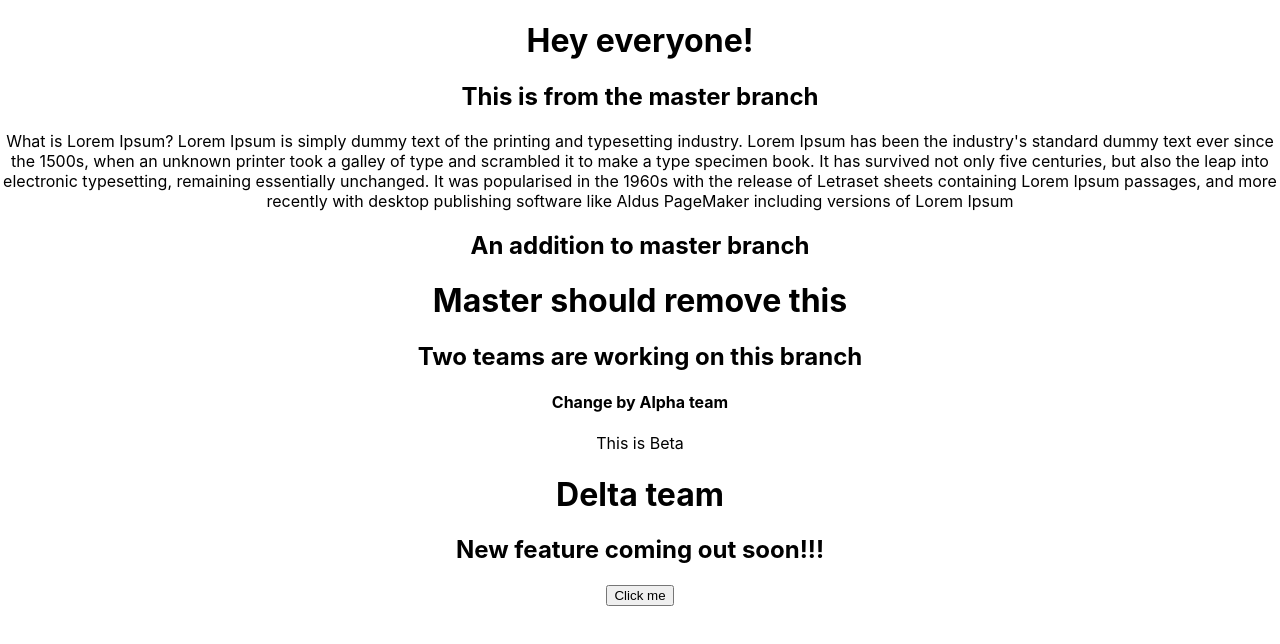
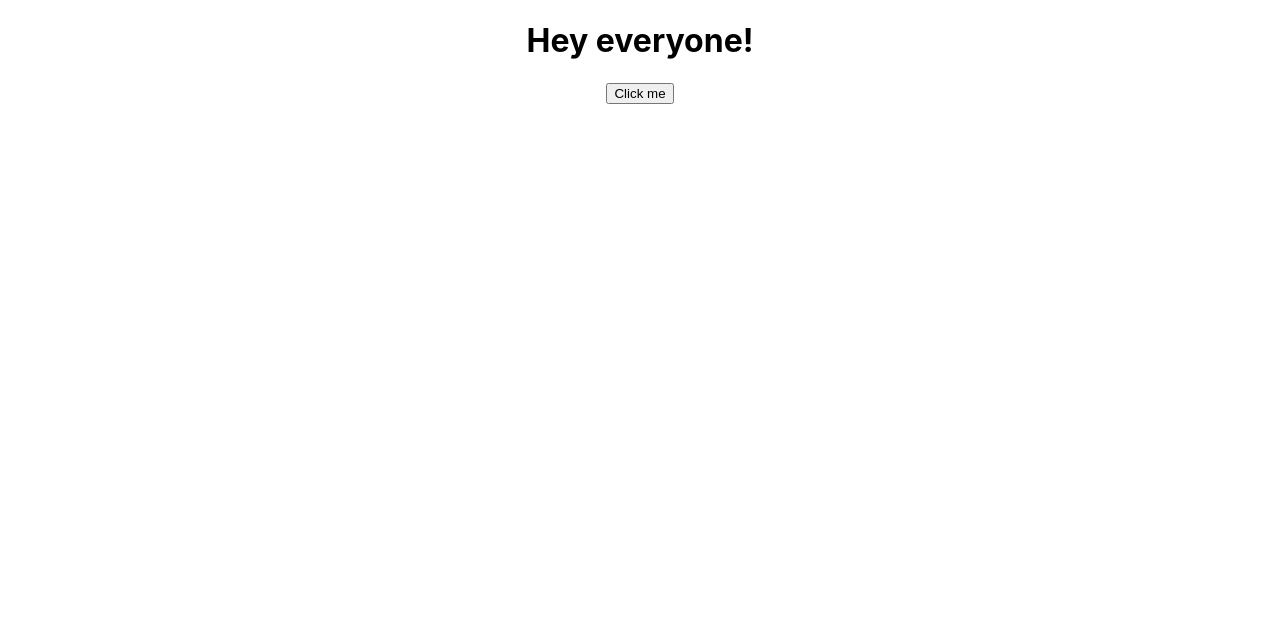
Before and after one commit to Majestic1992/practice, a React (Create React App) app: page / in a window 1280 px wide. Shown: the top 644 px of the page. Built offline with nearby package versions, Linux system fonts and the light colour scheme.

Commit message:
New commit

```diff
--- a/src/App.js
+++ b/src/App.js
@@ -1,18 +1,10 @@
 import "./App.css";
-import Master from "./components/Master";
-import Alpha from "./components/Alpha";
-import Beta from "./components/Beta";
-import Delta from "./components/Delta";
 
 function App() {
   return (
     <div className="App">
       <h1>Hey everyone!</h1>
-      <Master />
-      <Alpha />
-      <Beta />
-      <Delta />
-      <button>Click me</button>
+      <button onClick={() => console.log("heyyyaaaaa")}>Click me</button>
     </div>
   );
 }
--- a/src/components/Alpha.js
+++ /dev/null
@@ -1,13 +0,0 @@
-import React from "react";
-
-const Alpha = () => {
-  return (
-    <div>
-      <h1>Master should remove this</h1>
-      <h2>Two teams are working on this branch</h2>
-      <h4>Change by Alpha team</h4>
-    </div>
-  );
-};
-
-export default Alpha;
--- a/src/components/Beta.js
+++ /dev/null
@@ -1,7 +0,0 @@
-import React from "react";
-
-const Beta = () => {
-  return <div>This is Beta</div>;
-};
-
-export default Beta;
--- a/src/components/Delta.js
+++ /dev/null
@@ -1,12 +0,0 @@
-import React from "react";
-
-const Delta = () => {
-  return (
-    <div>
-      <h1>Delta team</h1>
-      <h2>New feature coming out soon!!!</h2>
-    </div>
-  );
-};
-
-export default Delta;
--- a/src/components/Master.js
+++ /dev/null
@@ -1,23 +0,0 @@
-import React from "react";
-
-const Master = () => {
-  return (
-    <div>
-      <h2>This is from the master branch</h2>
-      <p>
-        What is Lorem Ipsum? Lorem Ipsum is simply dummy text of the printing
-        and typesetting industry. Lorem Ipsum has been the industry's standard
-        dummy text ever since the 1500s, when an unknown printer took a galley
-        of type and scrambled it to make a type specimen book. It has survived
-        not only five centuries, but also the leap into electronic typesetting,
-        remaining essentially unchanged. It was popularised in the 1960s with
-        the release of Letraset sheets containing Lorem Ipsum passages, and more
-        recently with desktop publishing software like Aldus PageMaker including
-        versions of Lorem Ipsum
-      </p>
-      <h2>An addition to master branch</h2>
-    </div>
-  );
-};
-
-export default Master;
```
Also changed, not shown: 2 other files (tests, documents, lock files or other folders).
